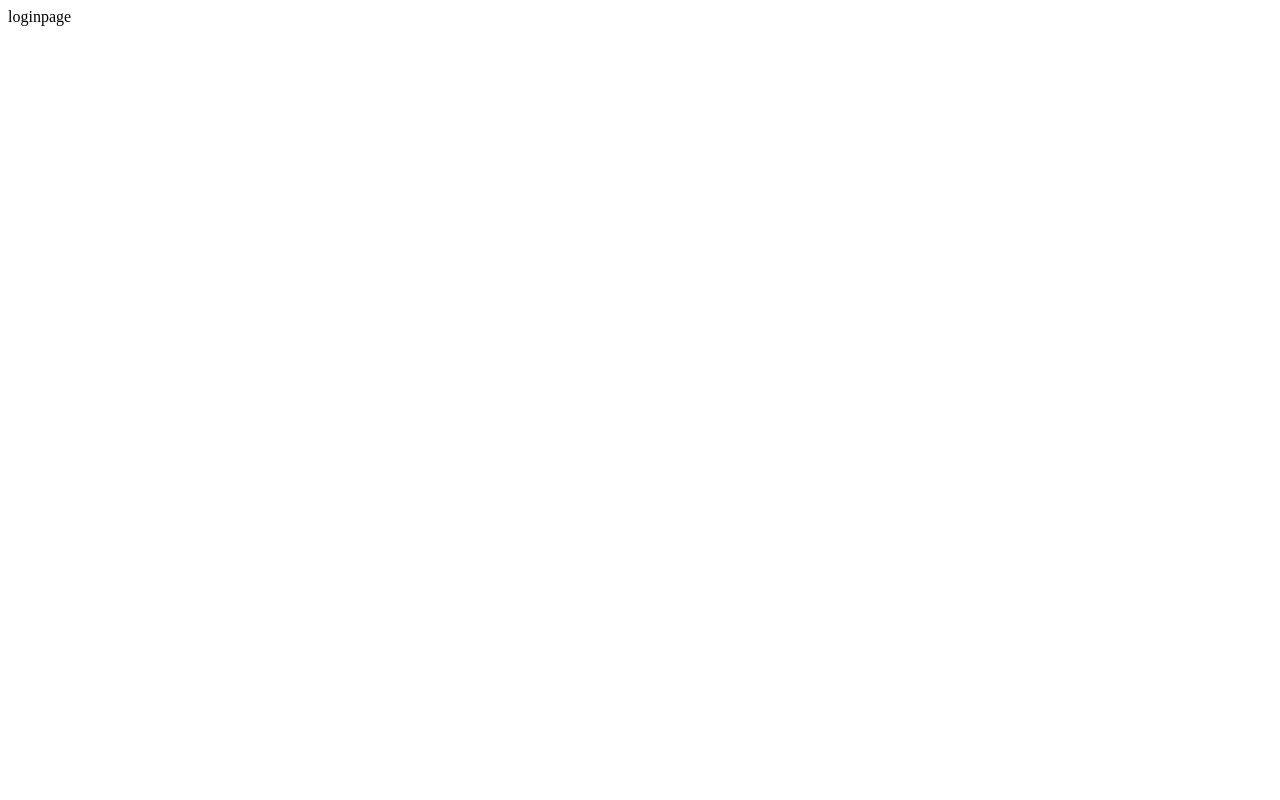
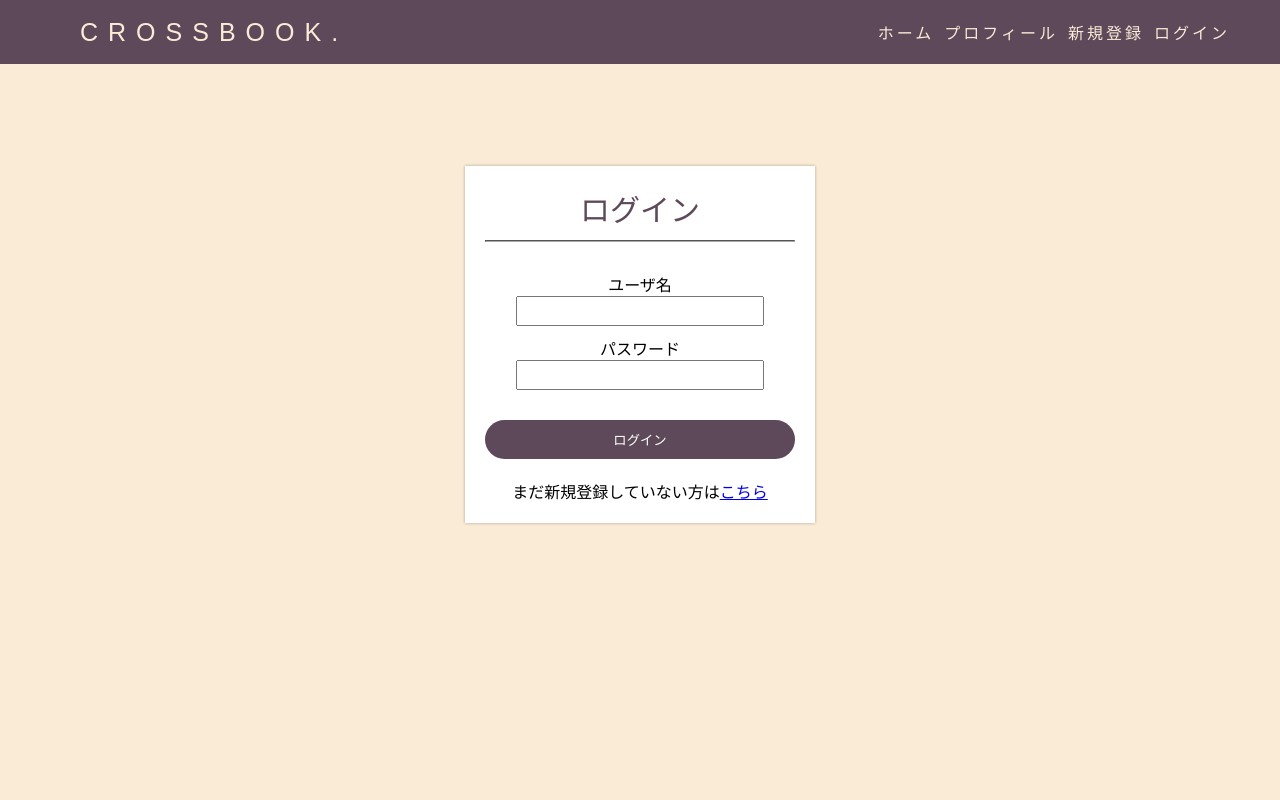
Before and after one commit to amaguri-star/CrossBook, a Django app: page /login/ in a window 1280 px wide. Before the commit the page is almost empty. Run offline with Django 3.2, Linux system fonts and the light colour scheme; some libraries are stand-ins or nearby versions.

Commit message:
add navbar

```diff
--- a/crossbook/urls.py
+++ b/crossbook/urls.py
@@ -6,4 +6,6 @@ urlpatterns = [
     path("", views.home, name="home"),
     path("signup/", views.signup, name="signup"),
     path("login/", views.login, name="login"),
+    path("logout/", views.logout, name="logout"),
+
 ]
--- a/crossbook/views.py
+++ b/crossbook/views.py
@@ -1,4 +1,6 @@
 from django.shortcuts import render, redirect
+from django.contrib import messages
+from django.contrib.auth import authenticate, login as auth_login, logout as auth_logout
 from .forms import CreateUserForm
 
 
@@ -9,11 +11,12 @@ def home(request):
 
 def signup(request):
     form = CreateUserForm()
-
     if request.method == 'POST':
         form = CreateUserForm(request.POST)
         if form.is_valid():
             form.save()
+            username = form.cleaned_data.get('username')
+            messages.success(request, username + "のアカウントが作成されました")
             return redirect('login')
 
     context = {'form': form}
@@ -21,5 +24,19 @@ def signup(request):
 
 
 def login(request):
+    if request.method == 'POST':
+        username = request.POST.get('username')
+        password = request.POST.get('password')
+        user = authenticate(request, username=username, password=password)
+        if user is not None:
+            auth_login(request, user)
+            return redirect('home')
+        else:
+            messages.info(request, 'ユーザー名かパスワードのどちらかが間違っています。')
     context = {}
     return render(request, 'crossbook/login.html', context)
+
+
+def logout(request):
+    auth_logout(request)
+    return redirect('login')
--- a/static/css/main.css
+++ b/static/css/main.css
@@ -1,13 +1,48 @@
+/*ナブバー*/
+
 body {
-    margin: 0;
-    padding: 0;
-    font-family: sans-serif;
+    background: antiquewhite;
+    height: 100vh;
 }
 
-p {
-    padding: 0;
-    margin: 0;
+.header-content {
+    padding: 0 50px;
+    background-color: #5D495A;
+
 }
+
+.header-nav {
+    display: flex;
+    align-items: center;
+    justify-content: space-between;
+    min-height: 8vh;
+    font-family: 'Poppins', sans-serif;
+}
+
+.logo {
+    margin-left: 30px;
+    color: antiquewhite;
+    text-decoration: none;
+    letter-spacing: 10px;
+    font-size: 25px;
+}
+
+.nav-links {
+    display: flex;
+}
+
+.nav-links li + li {
+    margin-left: 10px;
+    list-style: none;
+}
+
+.nav-links a{
+    color: antiquewhite;
+    text-decoration: none;
+    letter-spacing: 3px;
+}
+
+
 
 
 /*エラーメッセージ*/
@@ -23,25 +58,29 @@ p {
 }
 
 
-
 /*新規登録ページ*/
 
+.sign-form-header {
+    font-size: 30px;
+}
+
 .sign-up-form {
-    width: 300px;
+    width: 350px;
     background: #fff;
     box-shadow: 0 0 3px 0 rgba(0, 0, 0, 0.3);
     padding: 20px;
     margin: 8% auto 0 auto;
     text-align: center;
+
 }
 
 .sign-up-form h1 {
-    color: #1c8adb;
+    color: #5D495A;
 }
 
 .horizon {
     border-color: darkgray;
-    margin: 30px 0;
+    margin: 10px 0 30px 0;
 }
 
 .input-box {
@@ -51,14 +90,14 @@ p {
     text-align: center;
 }
 
-.input-box + p {
-    margin-top: 5px;
+.box + .box {
+    margin-top: 10px;
 }
 
 .submit-button {
     width: 100%;
     color: #fff;
-    background-color: #1c8adb;
+    background-color: #5D495A;
     padding: 10px;
     margin-top: 30px;
     border-radius: 20px;
--- /dev/null
+++ b/static/css/reset.css
@@ -0,0 +1,85 @@
+html {
+    color: #000;
+    background: #FFF
+}
+
+body, div, dl, dt, dd, ul, ol, li, h1, h2, h3, h4, h5, h6, pre, code, form, fieldset, legend, input, textarea, p, blockquote, th, td, xmp {
+    margin: 0;
+    padding: 0
+}
+
+table {
+    border-collapse: collapse;
+    border-spacing: 0
+}
+
+fieldset, img {
+    border: 0
+}
+
+address, caption, cite, code, dfn, em, strong, th, var {
+    font-style: normal;
+    font-weight: normal
+}
+
+ol, ul {
+    list-style: none
+}
+
+caption, th {
+    text-align: left
+}
+
+h1, h2, h3, h4, h5, h6 {
+    font-size: 100%;
+    font-weight: normal
+}
+
+q:before, q:after {
+    content: ''
+}
+
+abbr, acronym {
+    border: 0;
+    font-variant: normal
+}
+
+sup {
+    vertical-align: text-top
+}
+
+sub {
+    vertical-align: text-bottom
+}
+
+input, textarea, select {
+    font-family: inherit;
+    font-size: inherit;
+    font-weight: inherit;
+    *font-size: 100%
+}
+
+legend {
+    color: #000
+}
+
+#yui3-css-stamp.cssreset {
+    display: none
+}
+
+input, select, textarea, button {
+    outline: none;
+}
+
+body {
+    color: #000;
+    -webkit-text-size-adjust: 100%;
+}
+
+img {
+    max-width: 100%;
+}
+
+* {
+    box-sizing: border-box;
+}
--- a/templates/crossbook/base.html
+++ b/templates/crossbook/base.html
@@ -3,10 +3,15 @@
 <html lang="ja">
 <head>
     <meta charset="UTF-8">
+    <meta name="viewport"
+          content="width=device-width, user-scalable=no, initial-scale=1.0, maximum-scale=1.0, minimum-scale=1.0">
+    <meta http-equiv="X-UA-Compatible" content="ie=edge">
+    <link rel="stylesheet" href="{% static 'css/reset.css' %}">
     <link rel="stylesheet" href="{% static 'css/main.css' %}">
     <title>{% block title %}{% endblock %}</title>
 </head>
 <body>
+{% include 'crossbook/navbar.html' %}
 {% block content %}
 {% endblock %}
 </body>
--- a/templates/crossbook/home.html
+++ b/templates/crossbook/home.html
@@ -2,6 +2,7 @@
 
 {% block title %}HOME{% endblock %}
 
+
 {% block content %}
     <h1>home</h1>
 {% endblock  %}
--- a/templates/crossbook/login.html
+++ b/templates/crossbook/login.html
@@ -1 +1,25 @@
-<h>loginpage</h>
+{% extends 'crossbook/base.html' %}
+{% load widget_tweaks %}
+
+{% block title %}Sign Up{% endblock %}
+{% block content %}
+    <div class="sign-up-form">
+        <h1 class="sign-form-header">ログイン</h1>
+        <hr class="horizon">
+        <form method="POST" action="">
+            {% csrf_token %}
+            <div class="box">
+                <label for="username">ユーザ名</label>
+                <input type="text" name="username" class="input-box" id="username">
+            </div>
+
+            <div class="box">
+                <label for="password">パスワード</label>
+                <input type="password" name="password" class="input-box" id="password">
+            </div>
+
+            <button class="submit-button" type="submit">ログイン</button>
+        </form>
+        <p class="already-have-an-account">まだ新規登録していない方は<span><a href="{% url 'signup' %}">こちら</a></span></p>
+    </div>
+{% endblock %}
--- /dev/null
+++ b/templates/crossbook/navbar.html
@@ -0,0 +1,17 @@
+<div class="header-content">
+    <nav class="header-nav">
+        <div class="logo">
+            <h4>CROSSBOOK.</h4>
+        </div>
+        <ul class="nav-links">
+            <li><a href="{% url 'home' %}">ホーム</a></li>
+            <li><a href="">プロフィール</a></li>
+            {% if request.user.is_authenticated %}
+                <li><a href="{% url 'logout' %}">ログアウト</a></li>
+            {% else %}
+                <li><a href="{% url 'signup' %}">新規登録</a></li>
+                <li><a href="{% url 'login' %}">ログイン</a></li>
+            {% endif %}
+        </ul>
+    </nav>
+</div>
```
Also changed, not shown: templates/crossbook/signup.html (+6 -4 lines), db.sqlite3.
